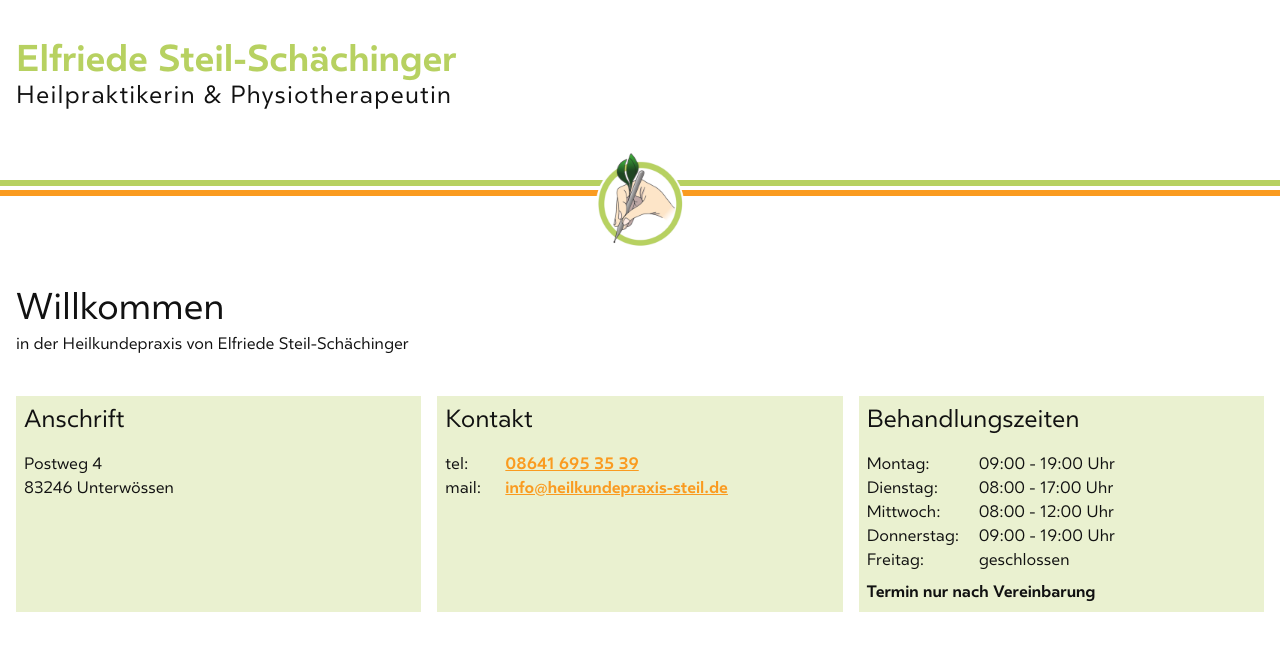
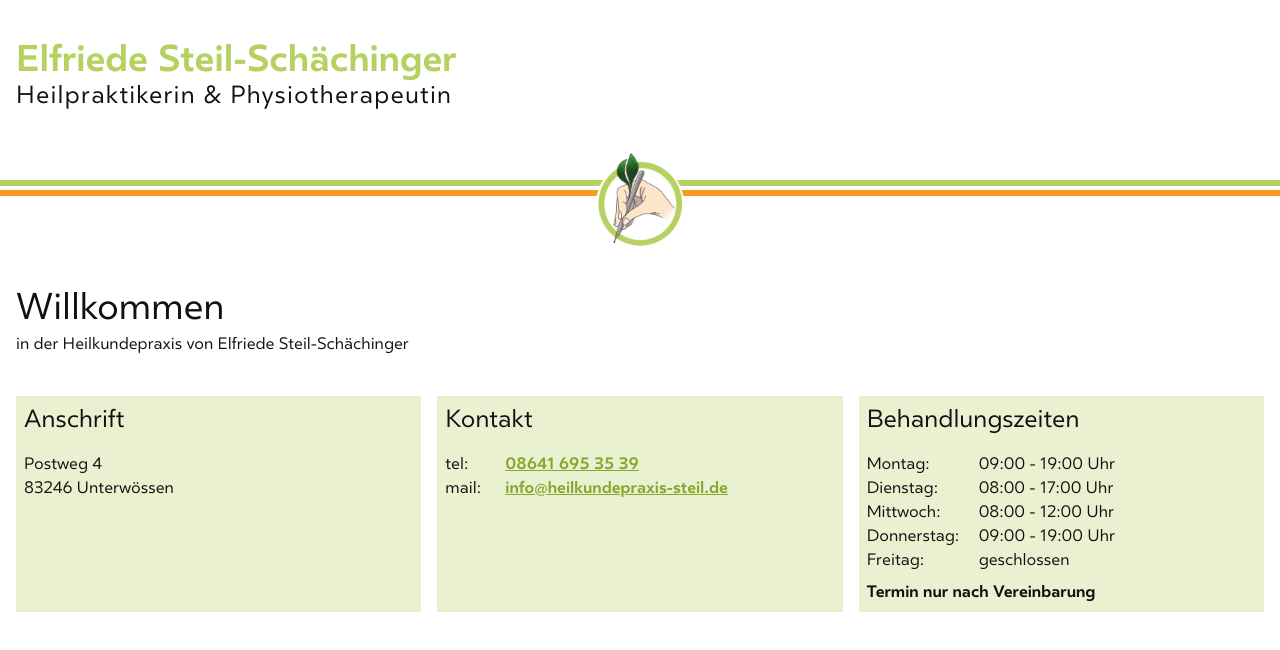
Before and after one commit to heilkundepraxis/website, a Next.js app: page / in a window 1280 px wide. Shown: the top 650 px of the page. Built offline with nearby package versions, Linux system fonts and the light colour scheme; no server answers.

Commit message:
feat: removed alternate links

```diff
--- a/app/(pages)/page.tsx
+++ b/app/(pages)/page.tsx
@@ -30,7 +30,7 @@ const HomePage = () => {
         <div className="bg-primary-200 p-2">
           <h2 className="text-h2">Kontakt</h2>
 
-          <Contact color="text-secondary-500 hover:text-secondary-600" />
+          <Contact color="text-primary-600" />
         </div>
 
         <div className="bg-primary-200 p-2">
--- a/app/lib/seo.ts
+++ b/app/lib/seo.ts
@@ -1,5 +1,6 @@
 import * as config from '@app/config';
 import { isProd } from '@app/utils';
+import { type Metadata } from 'next';
 
 const wrapJson = (type: string, json: any) => ({
   '@context': 'https://schema.org',
@@ -56,7 +57,7 @@ export const generateOrganizationJson = () => {
   );
 };
 
-export const generatePageMeta = (identifier: string) => {
+export const generatePageMeta = (identifier: string): Metadata => {
   const languages: Record<string, string> = {
     de: `${config.WEB_HOST}${identifier}`,
   };
@@ -64,7 +65,6 @@ export const generatePageMeta = (identifier: string) => {
   return {
     alternates: {
       canonical: languages.de,
-      languages,
     },
     robots: {
       index: isProd(),
--- a/app/sitemap.ts
+++ b/app/sitemap.ts
@@ -1,7 +1,6 @@
 import type { MetadataRoute } from 'next';
 
 import { WEB_HOST } from '@app/config';
-import { generatePageMeta } from '@lib/seo';
 
 export const dynamic = 'force-dynamic';
 
@@ -17,14 +16,11 @@ const sitemap = async () => {
     { page: '/datenschutz', freq: 'monthly', priority: 0.3 },
   ] as { page: string; freq: 'weekly' | 'monthly', priority: number }[])
     .forEach(({ page, freq, priority }) => {
-      const { alternates } = generatePageMeta(page);
-
       sitemap.push({
         url: `${WEB_HOST}${page}`,
         lastModified: modified,
         changeFrequency: freq,
         priority,
-        alternates: { languages: alternates.languages },
       });
     });
 
```
